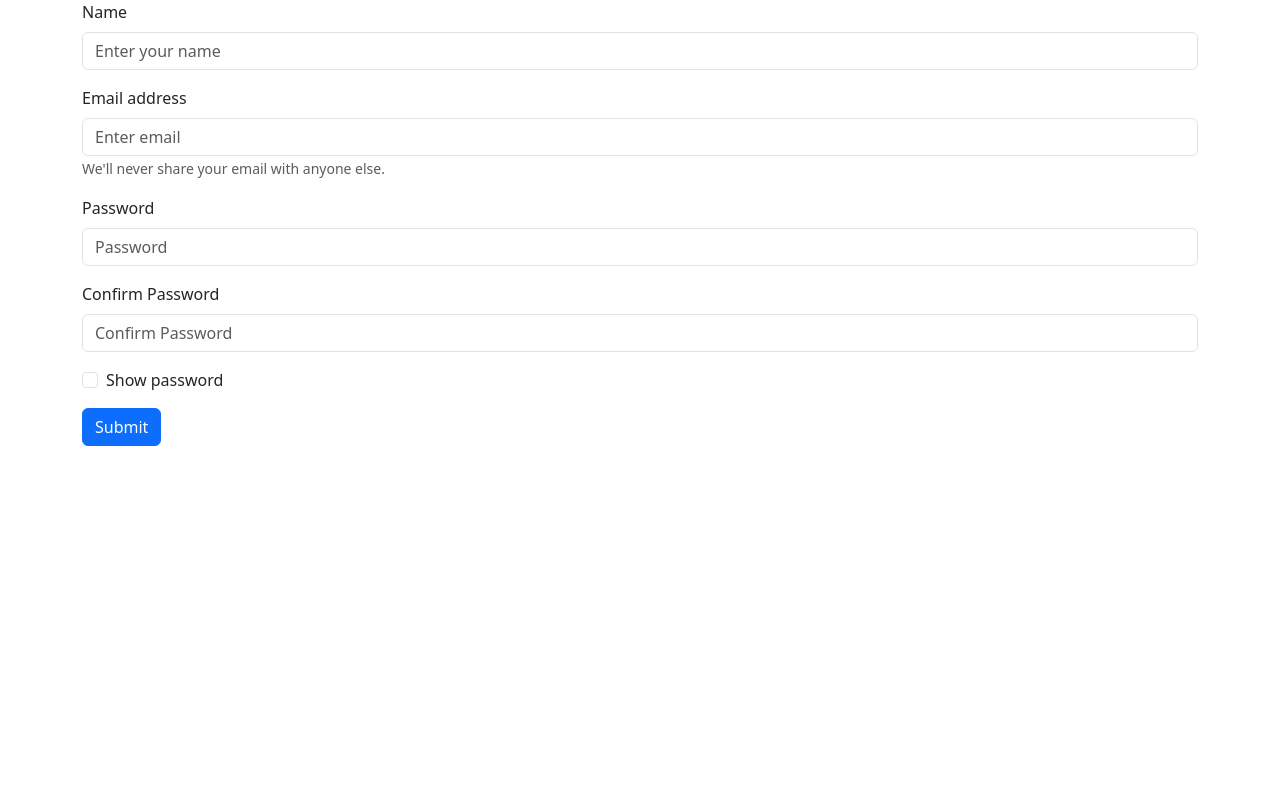
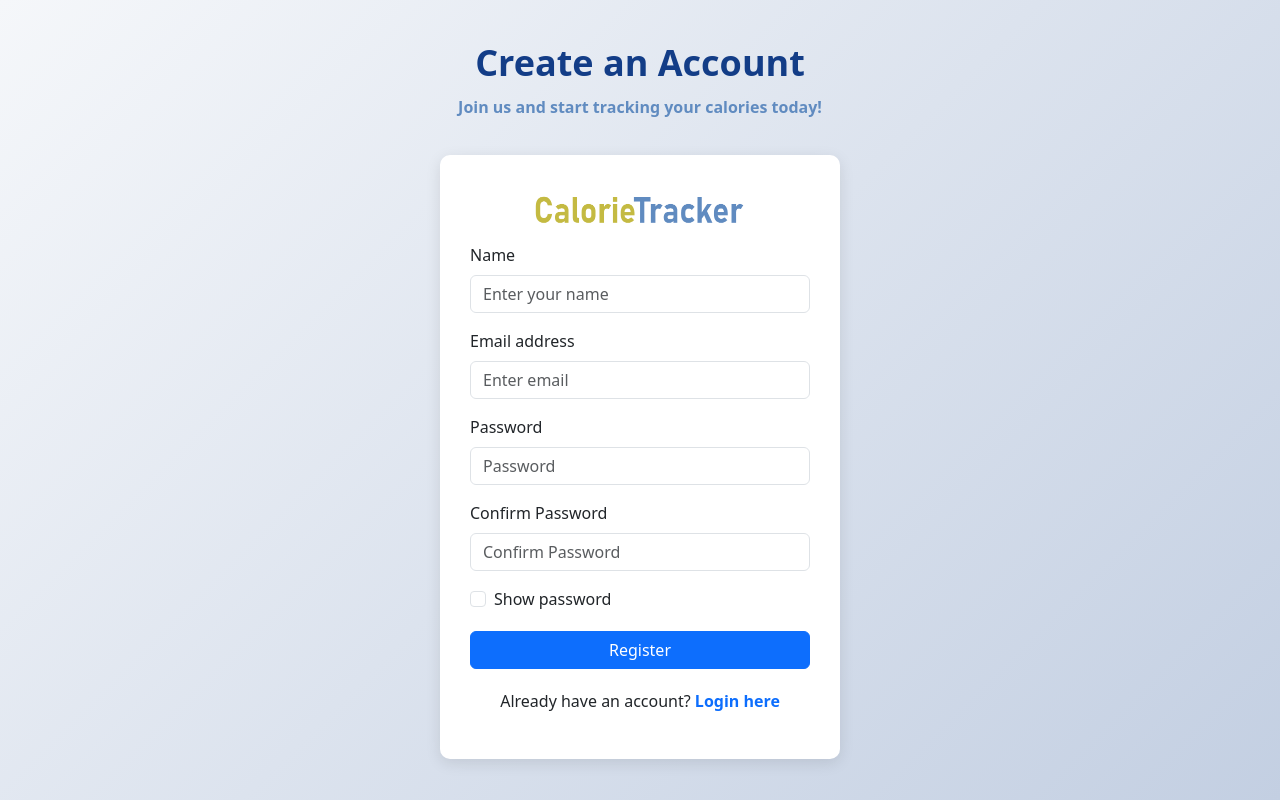
Before and after one commit to andri-10/calorie-tracker, a React (Create React App) app in the folder frontend/: page /register in a window 1280 px wide. Built offline with nearby package versions, Linux system fonts and the light colour scheme.

Commit message:
Final touches of login and register along with styling

```diff
--- a/frontend/src/components/Dashboard/Navbar.jsx
+++ b/frontend/src/components/Dashboard/Navbar.jsx
@@ -6,9 +6,11 @@ const Navbar = () => {
   return (
     <nav className="navbar navbar-expand-lg sticky-top" style={{ backgroundColor: '#E3F2FD' }}>
       <div className="container">
+      <div header-logo>
         <Link className="navbar-brand d-flex align-items-center" to="/dashboard">
-          <img src={headerLogo} alt="Logo" width="200" height="30" className="me-2" />
+          <img src={headerLogo} alt="Logo" width="200" height="30" className="me-2 " />
         </Link>
+      </div>
         <button className="navbar-toggler" type="button" data-bs-toggle="collapse" data-bs-target="#navbarNav">
           <span className="navbar-toggler-icon"></span>
         </button>
--- a/frontend/src/components/Login/login.css
+++ b/frontend/src/components/Login/login.css
@@ -0,0 +1,131 @@
+body {
+  background: linear-gradient(135deg, #f5f7fa 0%, #c3cfe2 100%);
+  margin: 0;
+  padding: 0;
+}
+
+.login-container {
+  display: flex;
+  flex-direction: column;
+  justify-content: center;
+  align-items: center;
+  min-height: 100vh;
+  padding: 20px;
+  animation: showUp 0.6s ease-out;
+  margin: 0;
+  width: 100%; /* Ensure the container takes full width */
+  box-sizing: border-box; /* Prevent overflow */
+}
+
+.login-message {
+  text-align: center;
+  margin-bottom: 20px;
+}
+
+.login-message h2 {
+  font-size: 36px;
+  color: #133d87;
+  margin-bottom: 10px;
+  font-weight: bold;
+}
+
+.login-message p {
+  font-size: 16px;
+  color: #608bc0;
+  font-weight: bold;
+}
+
+.login-card {
+  background: white;
+  padding: 40px;
+  border-radius: 15px;
+  box-shadow: 0 10px 25px rgba(0, 0, 0, 0.1);
+  width: 100%;
+  max-width: 400px;
+  transform: scale(1);
+  transition: transform 0.2s ease, box-shadow 0.3s ease;
+  margin: 0; /* Ensure there's no margin to shift the card */
+  box-sizing: border-box; /* Avoid overflow issues */
+}
+
+.login-card:hover {
+  transform: scale(1.03);
+  box-shadow: 0 15px 30px rgba(0, 0, 0, 0.2);
+}
+
+.login-logo {
+  display: flex;
+  justify-content: center;
+  align-items: center;
+  height: 50px;
+}
+
+.login-logo a {
+  display: inline-block;
+  border: 1px solid transparent;
+  border-radius: 10px;
+  padding: 5px;
+  transition: border-color 0.3s ease, transform 0.3s ease;
+}
+
+.login-logo a:hover {
+  border-color: #007bff;
+  transform: scale(1.05);
+}
+
+.no-underline {
+  text-decoration: none;
+}
+
+.no-underline:hover {
+  text-decoration: underline;
+}
+
+.form-control {
+  border: 2px solid #e1e1e1;
+  border-radius: 8px;
+  padding: 12px;
+  width: 100%;
+  transition: border-color 0.3s ease;
+}
+
+.form-control:focus {
+  border-color: #007bff;
+  box-shadow: none;
+}
+
+.shake-animation {
+  animation: shake 0.5s ease-in-out;
+}
+
+@keyframes shake {
+  0%, 100% {
+    transform: translateX(0);
+  }
+  10%, 30%, 50%, 70%, 90% {
+    transform: translateX(-5px);
+  }
+  20%, 40%, 60%, 80% {
+    transform: translateX(5px);
+  }
+}
+
+@keyframes fadeIn {
+  from {
+    opacity: 0;
+  }
+  to {
+    opacity: 1;
+  }
+}
+
+@keyframes showUp {
+  0% {
+    opacity: 0;  /* Start with full transparency */
+    transform: translateY(20px);  /* Start below the normal position */
+  }
+  100% {
+    opacity: 1;  /* Fully visible */
+    transform: translateY(0);  /* Move to normal position */
+  }
+}
--- a/frontend/src/components/Login/login.jsx
+++ b/frontend/src/components/Login/login.jsx
@@ -1,8 +1,9 @@
 import React, { useState } from 'react';
+import { Link } from 'react-router-dom';
 import axios from 'axios';
 import { Button, Form, Container } from 'react-bootstrap';
-
 import './login.css';
+import headerLogo from '../../images/header-logo.png';
 
 const Login = () => {
   const [email, setEmail] = useState('');
@@ -10,15 +11,16 @@ const Login = () => {
   const [sms, setSms] = useState('');
   const [smsColor, setSmsColor] = useState('');
   const [showPassword, setShowPassword] = useState(false);
+  const [isShaking, setIsShaking] = useState(false);
 
   const handleSubmit = async (e) => {
     e.preventDefault();
     setSms('');
 
-
-    if (email === "" || password === "") {
-      setSms('Please fill in all fields');
+    if (email === '' || password === '') {
+      setSms('Please fill in all fields!');
       setSmsColor('red');
+      triggerShake();
       return;
     }
 
@@ -29,7 +31,6 @@ const Login = () => {
         password,
       });
 
-
       if (response.status === 200) {
         const { token } = response.data;
         localStorage.setItem('jwtToken', token);
@@ -38,20 +39,37 @@ const Login = () => {
       }
     } catch (error) {
       if (error.response && error.response.status === 401) {
-
         setSms('Invalid email or password');
         setSmsColor('red');
+        triggerShake();
       } else {
-
         setSms('An error occurred. Please try again.');
         setSmsColor('red');
+        triggerShake();
       }
     }
   };
 
+  const triggerShake = () => {
+    setIsShaking(true);
+    setTimeout(() => setIsShaking(false), 500);
+  };
+
   return (
-    <Container className="login-container">
+    <Container className={`login-container ${isShaking ? 'shake-animation' : ''}`}>
+      <div className="login-message text-center mb-4">
+        <h2>Welcome to Calorie Tracker!</h2>
+        <p>Track your calories and achieve your health goals effortlessly.</p>
+      </div>
+
+      <div className="login-card">
         <Form onSubmit={handleSubmit}>
+          <div className="login-logo mb-2">
+            <Link className="d-flex align-items-center" to="/dashboard">
+              <img src={headerLogo} alt="Logo" width="250" height="40" className="me-2" />
+            </Link>
+          </div>
+
           <Form.Group className="mb-3" controlId="formBasicEmail">
             <Form.Label>Email address</Form.Label>
             <Form.Control
@@ -59,6 +77,8 @@ const Login = () => {
               placeholder="Enter email"
               value={email}
               onChange={(e) => setEmail(e.target.value)}
+              required
+              className={isShaking ? 'shake-input' : ''}
             />
           </Form.Group>
 
@@ -69,6 +89,8 @@ const Login = () => {
               placeholder="Password"
               value={password}
               onChange={(e) => setPassword(e.target.value)}
+              required
+              className={isShaking ? 'shake-input' : ''}
             />
           </Form.Group>
 
@@ -81,11 +103,22 @@ const Login = () => {
             />
           </Form.Group>
 
-        <Button variant="primary" type="submit">
-          Submit
+          <Button variant="primary" type="submit" className="w-100">
+            Sign in
           </Button>
-        <p style={{ color: `${smsColor}` }}>{sms}</p>
+
+          {sms && <p style={{ color: smsColor, marginTop: '10px' }}>{sms}</p>}
+
+          <div className="text-center mt-3">
+            <p>
+              Don’t have an account?{' '}
+              <Link to="/register" className="text-primary fw-bold no-underline">
+                Register here
+              </Link>
+            </p>
+          </div>
         </Form>
+      </div>
     </Container>
   );
 };
--- a/frontend/src/components/Register/register.css
+++ b/frontend/src/components/Register/register.css
@@ -0,0 +1,154 @@
+body {
+  background: linear-gradient(135deg, #f5f7fa 0%, #c3cfe2 100%);
+  margin: 0;
+  padding: 0;
+}
+
+.register-container {
+  display: flex;
+  flex-direction: column;
+  justify-content: center;
+  align-items: center;
+  height: 100vh;
+  opacity: 0;
+  animation: fadeIn 1s forwards;
+  width: 100%;
+}
+
+.register-card {
+  background-color: white;
+  padding: 30px;
+  border-radius: 10px;
+  box-shadow: 0px 4px 15px rgba(0, 0, 0, 0.1);
+  width: 100%;
+  max-width: 400px;
+  transform: translateY(50px);
+  animation: slideUp 0.6s ease-out forwards;
+}
+
+.register-logo {
+  text-align: center;
+  margin-bottom: 20px;
+  opacity: 0;
+  animation: fadeIn 1s 0.3s forwards;
+}
+
+
+.register-message {
+  text-align: center;
+  margin-bottom: 20px;
+  opacity: 0;
+  animation: fadeIn 1s 0.5s forwards;
+}
+
+.register-message h2 {
+  font-size: 36px;
+  color: #133d87;
+  margin-bottom: 10px;
+  font-weight: bold;
+}
+
+.register-message p {
+  font-size: 16px;
+  color: #608bc0;
+  font-weight: bold;
+}
+
+.form-control {
+  margin-bottom: 15px;
+  opacity: 0;
+  animation: fadeIn 1s 0.6s forwards;
+}
+
+.register-form .form-group {
+  margin-bottom: 20px;
+}
+
+.register-form .form-check {
+  margin-bottom: 20px;
+}
+
+.register-button {
+  width: 100%;
+  background-color: #007bff;
+  color: white;
+  border: none;
+  padding: 12px;
+  font-size: 16px;
+  border-radius: 5px;
+  transition: background-color 0.3s ease, transform 0.3s ease;
+  opacity: 0;
+  animation: fadeIn 1s 0.8s forwards;
+}
+
+.register-button:hover {
+  background-color: #0056b3;
+  transform: translateY(-5px);
+}
+
+.register-footer {
+  text-align: center;
+  margin-top: 20px;
+  opacity: 0;
+  animation: fadeIn 1s 1s forwards;
+}
+
+.register-footer a {
+  color: #007bff;
+  font-weight: bold;
+  text-decoration: none;
+}
+
+.register-footer a:hover {
+  text-decoration: underline;
+}
+
+.error-message {
+  color: red;
+  margin-top: 10px;
+  animation: fadeIn 1s 1.2s forwards;
+}
+
+.success-message {
+  color: green;
+  margin-top: 10px;
+  animation: fadeIn 1s 1.2s forwards;
+}
+
+.text-muted {
+  color: #6c757d !important;
+}
+
+.text-center {
+  text-align: center;
+}
+
+/* Animations */
+@keyframes fadeIn {
+  from {
+    opacity: 0;
+  }
+  to {
+    opacity: 1;
+  }
+}
+
+@keyframes slideUp {
+  from {
+    transform: translateY(50px);
+    opacity: 0;
+  }
+  to {
+    transform: translateY(0);
+    opacity: 1;
+  }
+}
+
+@keyframes formFieldFadeIn {
+  from {
+    opacity: 0;
+  }
+  to {
+    opacity: 1;
+  }
+}
--- a/frontend/src/components/Register/register.jsx
+++ b/frontend/src/components/Register/register.jsx
@@ -1,7 +1,9 @@
 import React, { useState } from 'react';
+import { Link } from 'react-router-dom';
 import axios from 'axios';
 import { Button, Form, Container } from 'react-bootstrap';
 import './register.css';
+import headerLogo from '../../images/header-logo.png'; // Assuming the logo is used here too
 
 const Register = () => {
   const [formData, setFormData] = useState({
@@ -30,13 +32,13 @@ const Register = () => {
 
     // Empty fields validation
     if (!name || !email || !password || !confirmPass) {
-      setSms('Please fill in all fields');
+      setSms('Please fill in all fields!');
       setSmsColor('red');
       return;
     }
 
     // Email validation
-    if (!/^[a-zA-Z0-9._%+-]+@[a-zA-Z0-9.-]+\.[a-zA-Z]{2,}$/.test(email)) {
+    if (!/^[a-zA-Z0-9._%+-]+@[a-zAZ0-9.-]+\.[a-zA-Z]{2,}$/.test(email)) {
       setSms('Email is invalid');
       setSmsColor('red');
       setFormData(prev => ({
@@ -78,7 +80,6 @@ const Register = () => {
         name,
         email,
         password
-        // No need to send role as it defaults to USER in the backend
       });
 
       if (response.status === 200) {
@@ -115,7 +116,19 @@ const Register = () => {
 
   return (
     <Container className="register-container">
-      <Form onSubmit={handleSubmit}>
+      <div className="register-message">
+        <h2>Create an Account</h2>
+        <p>Join us and start tracking your calories today!</p>
+      </div>
+
+      <div className="register-card">
+        <Form onSubmit={handleSubmit} className="register-form">
+        <div className="login-logo mb-2">
+            <Link className="d-flex align-items-center" to="/dashboard">
+              <img src={headerLogo} alt="Logo" width="250" height="40" className="me-2" />
+            </Link>
+          </div>
+
           <Form.Group className="mb-3" controlId="formBasicName">
             <Form.Label>Name</Form.Label>
             <Form.Control
@@ -136,9 +149,6 @@ const Register = () => {
               value={formData.email}
               onChange={handleChange}
             />
-          <Form.Text className="text-muted">
-            We'll never share your email with anyone else.
-          </Form.Text>
           </Form.Group>
 
           <Form.Group className="mb-3" controlId="formBasicPassword">
@@ -172,11 +182,22 @@ const Register = () => {
             />
           </Form.Group>
 
-        <Button variant="primary" type="submit">
-          Submit
+          <Button variant="primary" type="submit" className="register-button">
+            Register
           </Button>
-        <p style={{ color: smsColor }}>{sms}</p>
+
+          {sms && <p className={smsColor === 'red' ? 'error-message' : 'success-message'}>{sms}</p>}
+
+          <div className="register-footer">
+            <p>
+              Already have an account?{' '}
+              <Link to="/login" className="text-primary fw-bold no-underline">
+                Login here
+              </Link>
+            </p>
+          </div>
         </Form>
+      </div>
     </Container>
   );
 };
--- a/frontend/src/index.css
+++ b/frontend/src/index.css
@@ -13,6 +13,12 @@ code {
   font-family: source-code-pro, Menlo, Monaco, Consolas, 'Courier New',
     monospace;
 }
+
+header-logo a {
+  border-color: #007bff;
+  transform: scale(1.05);
+}
+
 
 @keyframes fade-in {
   from { opacity: 0; }
```
Lines whose indentation alone changed are shown as unchanged.
